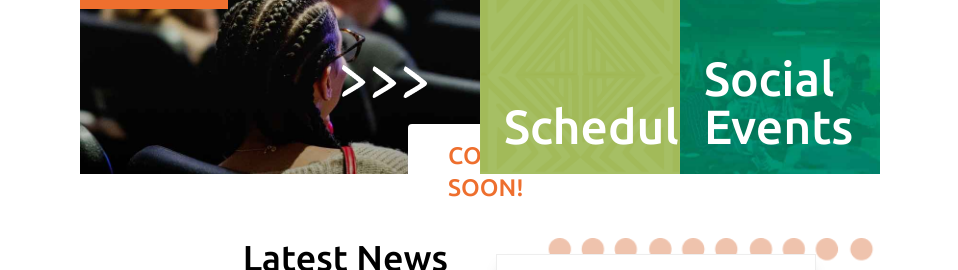
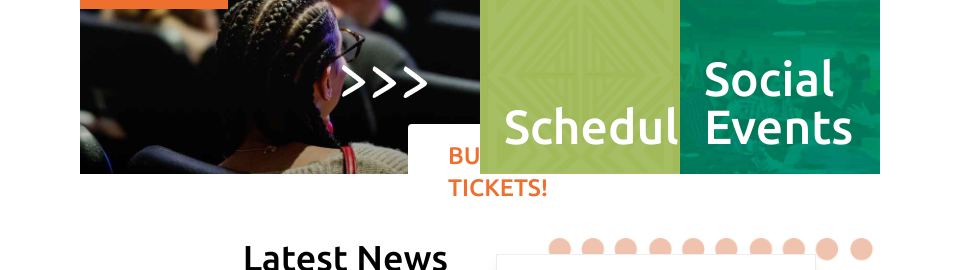
Before and after one commit to FOSS4G-2024-Belem/foss4g-2024-belem.github.io, a Next.js app: page /en in a window 1280 px wide. Shown: the part 1740-2010 px from the top of the page, without its empty margins (160-1118 px from the left). Built offline with nearby package versions, Linux system fonts and the light colour scheme.

Commit message:
add buy tickets button to homepage

```diff
--- a/src/components/HomePage.tsx
+++ b/src/components/HomePage.tsx
@@ -33,8 +33,8 @@ const enHomepagePhrases = {
   section2ButtonText: "Learn More",
   section2ButtonLink: "/about",
   section3Heading: "Register for the event",
-  section3ButtonLink: "",
-  section3ButtonText: "Coming Soon!",
+  section3ButtonLink: "/buy-tickets",
+  section3ButtonText: "Buy Tickets!",
   section3Link1Link: "/code-of-conduct",
   section3Link1Text: "Code of Conduct",
   section3Link2Link: "/visiting-belem",
@@ -221,7 +221,7 @@ export default function HomePage({
                       {t["section3ButtonText"]}
                     </div>
                   ) : (
-                    <IntlLink href={t["section3ButtonLink"]}>
+                    <IntlLink href={t["section3ButtonLink"]} className="non-standard">
                       <div className="button text-2xl uppercase [font-weight:500] font-ubuntu text-[#ee6f2e] bg-white rounded px-10 py-4">
                         {t["section3ButtonText"]}
                       </div>
--- a/src/pages/es/index.mdx
+++ b/src/pages/es/index.mdx
@@ -18,8 +18,8 @@ export const esHomepagePhrases = {
   section2ButtonText: "Saber Más",
   section2ButtonLink: "/about",
   section3Heading: "Regístrate para el evento",
-  section3ButtonLink: "",
-  section3ButtonText: "¡Próximamente!",
+  section3ButtonLink: "/buy-tickets",
+  section3ButtonText: "Comprar Entradas!",
   section3Link1Link: "/code-of-conduct",
   section3Link1Text: "Código de Conducta",
   section3Link2Link: "/visiting-belem",
--- a/src/pages/pt/index.mdx
+++ b/src/pages/pt/index.mdx
@@ -17,8 +17,8 @@ export const ptHomepagePhrases = {
   section2ButtonText: "Saiba Mais",
   section2ButtonLink: "/about",
   section3Heading: "Registre-se para o evento",
-  section3ButtonLink: "",
-  section3ButtonText: "Em Breve!",
+  section3ButtonLink: "/buy-tickets",
+  section3ButtonText: "Comprar Ingressos!",
   section3Link1Link: "/code-of-conduct",
   section3Link1Text: "Código de Conduta",
   section3Link2Link: "/visiting-belem",
```
